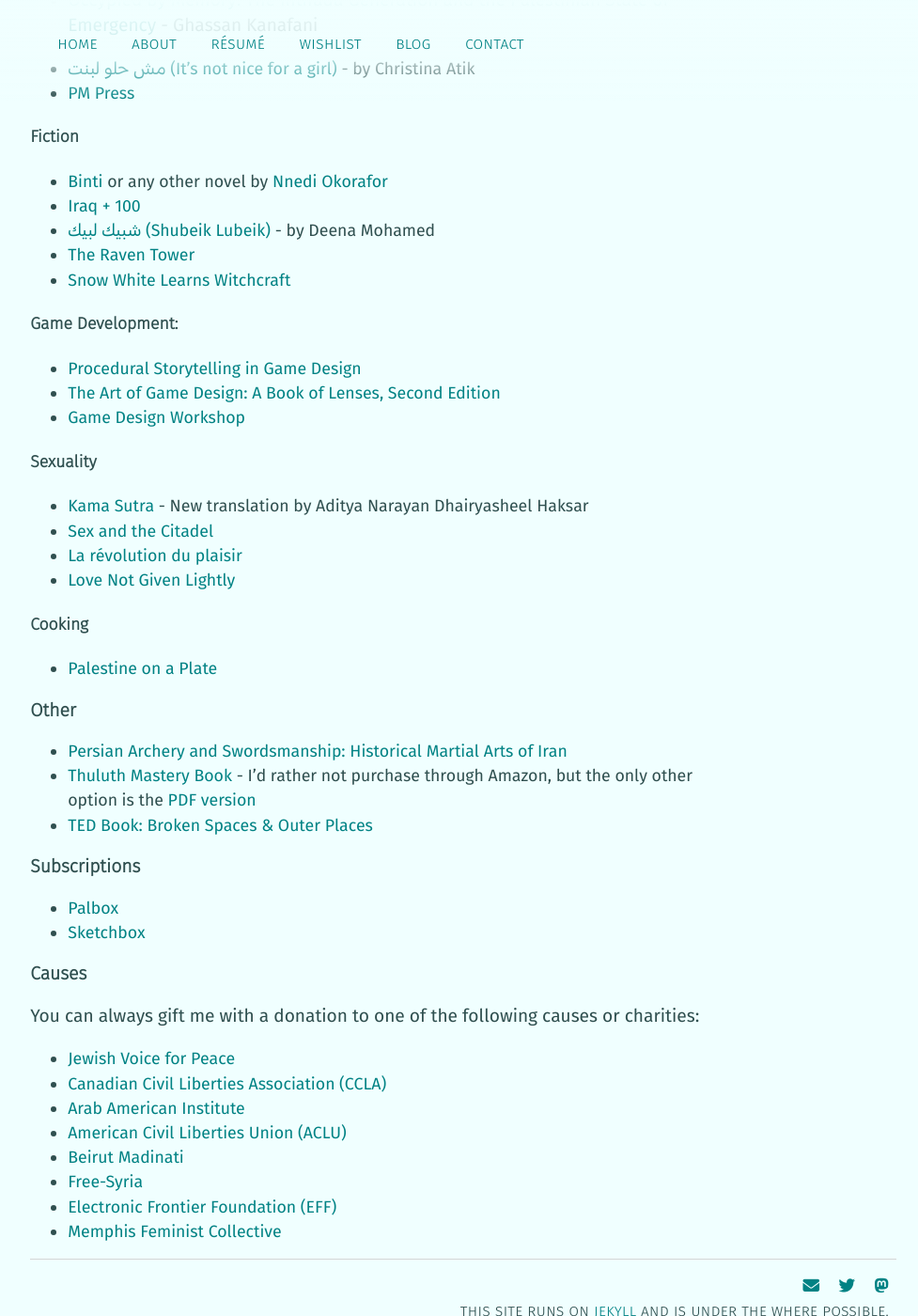
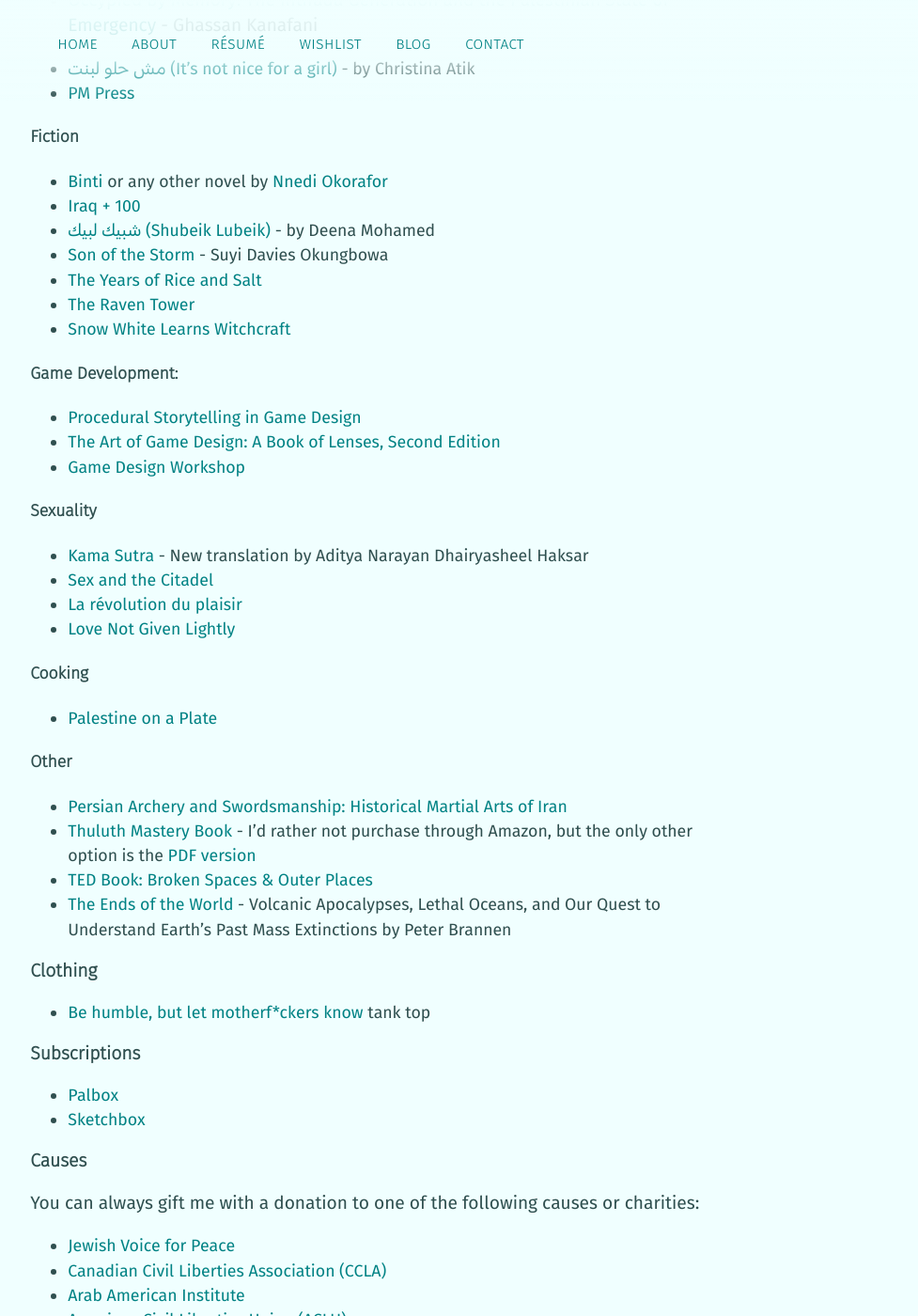
Before and after one commit to mstfacmly/mstfacmly.github.io, a Jekyll site: the page built from wishlist.md, in a window 1280 px wide and 1400 px high, scrolled down 893 px. Shown: the whole window at 94% size, without its empty margins (147-1124 px from the left). Built offline with Jekyll 4.4.1, drawn with Linux system fonts in a browser that asks for light colours; nearby versions of some CDN libraries; a script that is not in the unit is left out.

Commit message:
wishlist update

```diff
--- a/wishlist.md
+++ b/wishlist.md
@@ -43,6 +43,8 @@
 * [ Binti](https://www.kobo.com/ca/en/ebook/binti) or any other novel by [Nnedi Okorafor](https://www.kobo.com/ca/en/search?query=Nnedi%20Okorafor&fcsearchfield=Author)
 * [Iraq + 100](https://www.tor.com/2017/07/27/excerpts-hassan-blasim-iraq-100/)
 * [شبيك لبيك (Shubeik Lubeik)](https://maamoulpress.com/Shubeik-Lubeik-By-Deena-Mohamed) - by Deena Mohamed
+* [Son of the Storm](https://www.indiebound.org/book/9780316428941) - Suyi Davies Okungbowa
+* [The Years of Rice and Salt](https://www.kimstanleyrobinson.info/node/345)
 * [The Raven Tower](https://www.kobo.com/ca/en/ebook/the-raven-tower)
 * [Snow White Learns Witchcraft](https://www.kobo.com/ca/en/ebook/snow-white-learns-witchcraft-stories-and-poems)
 
@@ -60,10 +62,14 @@
 #### Cooking
 * [Palestine on a Plate](http://www.palestineonaplate.com/)
 
-### Other
+#### Other
 * [Persian Archery and Swordsmanship: Historical Martial Arts of Iran](http://www.moshtaghkhorasani.com/books/persian-archery-and-swordsmanship/)
 * [Thuluth Mastery Book](https://www.amazon.com/Arabic-Calligraphy-Mastery-step-step/dp/1539972488/) - I'd rather not purchase through Amazon, but the only other option is the [PDF version](https://omaruddin.samcart.com/products/thuluth-mastery-ebook)
-* [ TED Book: Broken Spaces & Outer Places](https://www.ted.com/read/ted-books/ted-books-library/broken-spaces-outer-places)
+* [TED Book: Broken Spaces & Outer Places](https://www.ted.com/read/ted-books/ted-books-library/broken-spaces-outer-places)
+* [The Ends of the World](https://www.kobo.com/ca/en/ebook/the-ends-of-the-world) -  Volcanic Apocalypses, Lethal Oceans, and Our Quest to Understand Earth's Past Mass Extinctions by Peter Brannen
+
+### Clothing
+* [Be humble, but let motherf\*ckers know](https://embattledclothing.com/collections/mb-universe/products/be-humble-moon-white-tank-top) tank top
 
 ### Subscriptions
 * [Palbox](https://www.palbox.org/)
```
